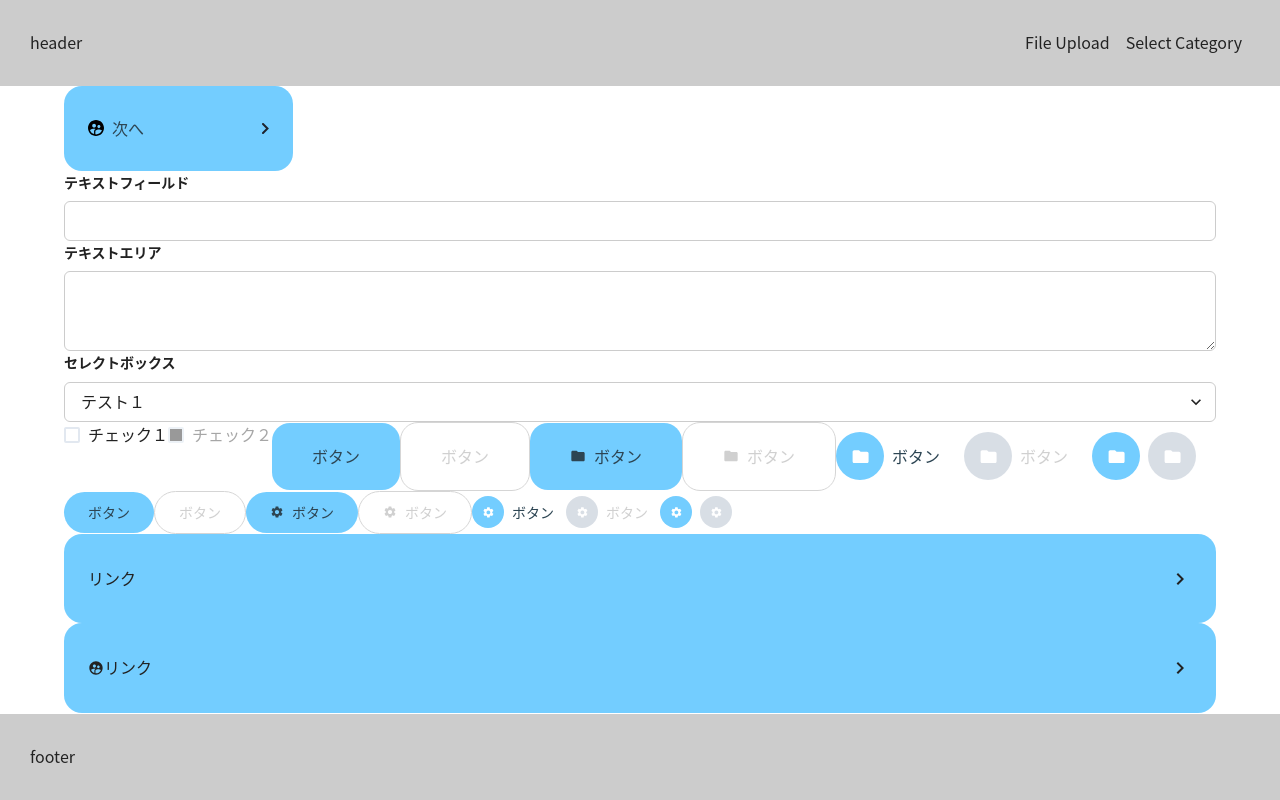
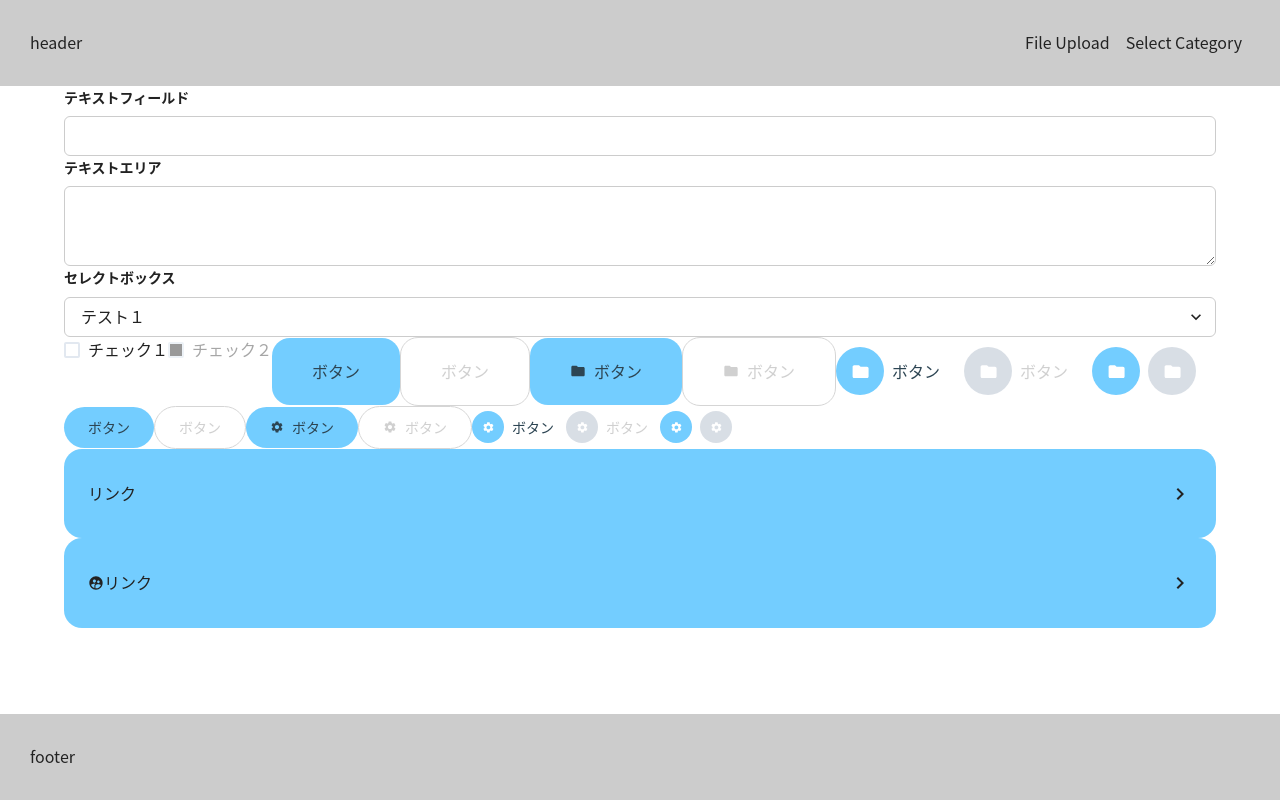
Before and after one commit to codeforjapan/OpenDataTools, a React (Create React App) app in the folder webclient/: page /test in a window 1280 px wide. Built offline with nearby package versions, Linux system fonts and the light colour scheme.

Commit message:
不要になったButton,Linkコンポーネントを削除

```diff
--- a/webclient/src/components/Elements/Button/Button.tsx
+++ /dev/null
@@ -1,63 +0,0 @@
-/** @jsxImportSource @emotion/react */
-import * as React from 'react';
-import { css } from '@emotion/react';
-import { Spinner } from '@chakra-ui/react';
-
-const buttonStyle = css`
-  display: inline-flex;
-  justify-content: center;
-  width: 100%;
-  font-weight: 600;
-  padding: 0.8em 1.5em;
-  border-radius: 3em;
-  border: none;
-  color: var(--color-white);
-  cursor: pointer;
-  text-align: center;
-  text-decoration: none;
-`;
-
-const styleTypes = {
-  primary: css`
-    background-color: var(--color-primary);
-  `,
-  error: css`
-    background-color: var(--color-error);
-  `,
-  disable: css`
-    background-color: var(--color-gray);
-    cursor: not-allowed;
-  `,
-  outline: css`
-    background-color: var(--color-white);
-    color: var(--color-primary);
-    box-shadow: 0 0 0 2px currentColor inset;
-  `,
-};
-
-type IconProps =
-  | { startIcon: React.ReactElement; endIcon?: never }
-  | { endIcon: React.ReactElement; startIcon?: never }
-  | { endIcon?: undefined; startIcon?: undefined };
-
-export type ButtonProps = React.ButtonHTMLAttributes<HTMLButtonElement> & {
-  styleType?: keyof typeof styleTypes;
-  isLoading?: boolean;
-} & IconProps;
-
-export const Button = React.forwardRef<HTMLButtonElement, ButtonProps>(
-  (
-    { type = 'button', styleType = 'primary', isLoading = false, startIcon, endIcon, ...props },
-    ref
-  ) => {
-    return (
-      <button ref={ref} type={type} css={[buttonStyle, styleTypes[styleType]]} {...props}>
-        {isLoading && <Spinner size="sm" mr={2} />}
-        {!isLoading && startIcon}
-        <span>{props.children}</span> {!isLoading && endIcon}
-      </button>
-    );
-  }
-);
-
-Button.displayName = 'Button';
--- a/webclient/src/components/Elements/Button/index.ts
+++ /dev/null
@@ -1 +0,0 @@
-export * from './Button';
--- a/webclient/src/components/Elements/Link/Link.tsx
+++ /dev/null
@@ -1,38 +0,0 @@
-/** @jsxImportSource @emotion/react */
-import * as React from 'react';
-import { css } from '@emotion/react';
-import { Icon } from '../Icon';
-import { Button } from '@chakra-ui/react';
-
-const linkStyle = css`
-  cursor: pointer;
-
-  border-radius: 18px;
-  color: #1e232e;
-`;
-const linkInner = css`
-  display: flex;
-  flex-direction: row;
-  justify-content: space-between;
-  align-items: center;
-  padding: 32px 24px;
-  gap: 12px;
-  width: 229px;
-  height: 85px;
-`;
-
-export const Link = React.forwardRef(() => {
-  return (
-    <a css={[linkStyle]}>
-      <Button css={[linkInner]} colorScheme="linkedin" width="229px" height="85px">
-        <div style={{ display: 'flex', justifyContent: 'center', alignItems: 'center' }}>
-          <Icon type="LinkIcon" />
-          <span style={{ marginLeft: '8px' }}>次へ</span>
-        </div>
-        <Icon type="ArrowRight" />
-      </Button>
-    </a>
-  );
-});
-
-Link.displayName = 'Link';
--- a/webclient/src/components/Elements/Link/index.ts
+++ /dev/null
@@ -1 +0,0 @@
-export * from './Link';
--- a/webclient/src/features/test/routes/test.tsx
+++ b/webclient/src/features/test/routes/test.tsx
@@ -1,7 +1,6 @@
 import { Avatar, Icon } from '@chakra-ui/react';
 import { MdFolder, MdSettings, MdSupervisedUserCircle } from 'react-icons/md';
 
-import { Link } from '../../../components/Elements/Link';
 import { OstInput } from '../../../components/Elements/OstInput';
 import { OstTextarea } from '../../../components/Elements/OstTextarea';
 import { OstSelect } from '../../../components/Elements/OstSelect';
@@ -12,7 +11,6 @@ import { OstLink } from '../../../components/Elements/OstLink';
 export const Test = () => {
   return (
     <>
-      <Link />
       <OstInput label="テキストフィールド" />
       <OstTextarea label="テキストエリア" />
       <OstSelect
--- a/webclient/src/providers/app.tsx
+++ b/webclient/src/providers/app.tsx
@@ -2,8 +2,7 @@ import * as React from 'react';
 import { ErrorBoundary } from 'react-error-boundary';
 import { HelmetProvider } from 'react-helmet-async';
 import { BrowserRouter as Router } from 'react-router-dom';
-
-import { Button } from '../components/Elements/Button';
+import { Button } from '@chakra-ui/react'
 
 const ErrorFallback = () => {
   return (
```
